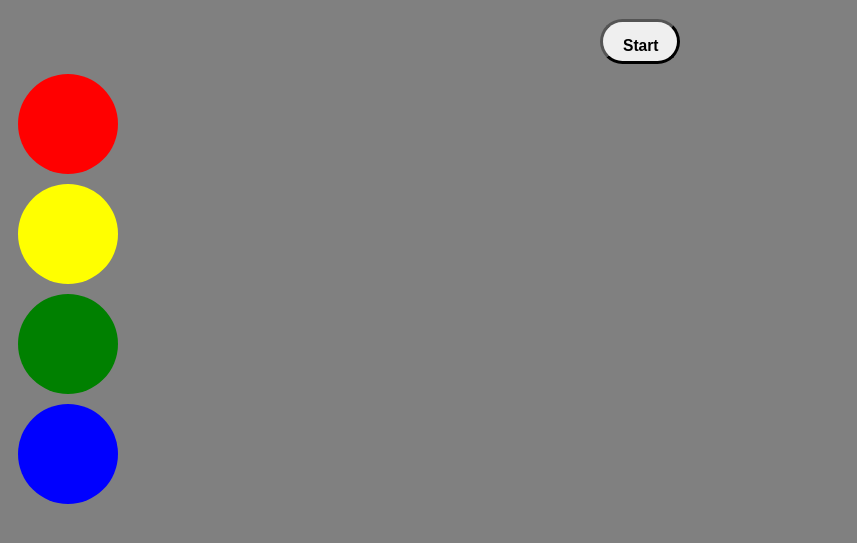
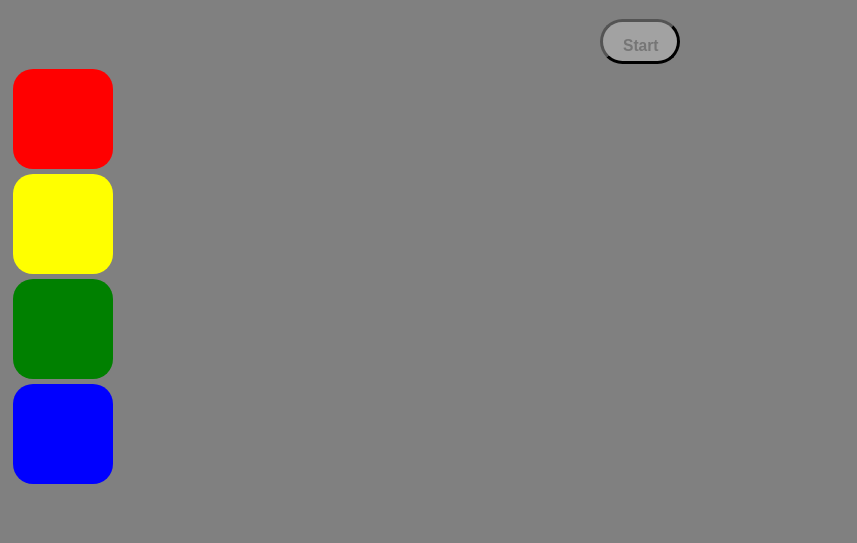
Before and after one commit to albertapia/bootjs, a plain HTML site: page 3_Ejercicio Simon Dice/index.html in a window 1280 px wide. Both pictures are taken after a click on the button "Start". Shown: the part 61-604 px from the top of the page, without its empty margins (0-857 px from the left). Drawn offline with Linux system fonts and the light colour scheme.

Commit message:
Se cambio los divs del html con css a cudrados se agrego ilumando a css, en js se esta reformulando la logica paso a paso

```diff
--- a/3_Ejercicio Simon Dice/index.html
+++ b/3_Ejercicio Simon Dice/index.html
@@ -10,10 +10,10 @@
     <button class="botonStart"><h3><b>Start</b></h3></button><br>
 
     <div id="cajaBotones">
-        <div class="boton" id="rojo"></div>
-        <div class="boton" id="amarillo"></div>
-        <div class="boton" id="verde"></div>
-        <div class="boton" id="azul"></div>
+        <div class="botonCaja" id="rojo"></div>
+        <div class="botonCaja" id="amarillo"></div>
+        <div class="botonCaja" id="verde"></div>
+        <div class="botonCaja" id="azul"></div>
     </div>
 
     <div id="cajaScore" class="hide">
--- a/3_Ejercicio Simon Dice/main.css
+++ b/3_Ejercicio Simon Dice/main.css
@@ -19,16 +19,20 @@ body {
 }
 
 .botonCaja {
-    width: 120px;
-    height: 120px;
+    width: 100px;
+    height: 100px;
     margin: 5px;
     border-radius: 20px;
     border-color: black;
-    border-width: 4px;
+    border-width: 8px;
     cursor: pointer;
 }
 
-button:active { /* Si no funciona bien probar esta accion del boton definiendola por clases en vez de por elemento*/
+.botonCaja:active { /* Si no funciona bien probar esta accion del boton definiendola por clases en vez de por elemento*/
+    box-shadow: 0px 0px 30px white;
+}
+
+.iluminado {
     box-shadow: 0px 0px 30px white;
 }
 
@@ -47,11 +51,3 @@ button:active { /* Si no funciona bien probar esta accion del boton definiendola
 #azul {
     background-color: blue;
 }
-
-.boton {
-    width: 100px;
-    height: 100px;
-    margin: 10px;
-    border-radius: 50%;
-    cursor: pointer;
-  }
--- a/3_Ejercicio Simon Dice/main.js
+++ b/3_Ejercicio Simon Dice/main.js
@@ -1,71 +1,53 @@
-const $botonStar = document.querySelector('.botonStart');
-const $botonRojo = document.querySelector('#rojo');
-const $botonAmarillo = document.querySelector('#amarillo');
-const $botonVerde = document.querySelector('#verde');
-const $botonAzul = document.querySelector('#azul');
+const $botones = document.querySelectorAll('.botonCaja');
+const $botonEmpezar = document.querySelector('.botonStart');
+const $cajaScore = document.getElementById('cajaScore');
+const $cajaScoreMaximo = document.getElementById('cajaScoreMaximo');
+let secuenciaDelJuego = []; // secuencia del juego ...MAKINA
+let secuenciaDelJugador = []; // secuencia del HUMANO
+let puntajeJuegoActual = 0; // Puntaje del juego actual
+let puntajeMaximo = 0; // RECORDDD!!
 
-/*cuando cambie a clases revisar tomar de referencia haer las correcicones etc
+$botonEmpezar.addEventListener('click', empezarJuego);
+// $botonEmpezar.onclick = empezarJuego;
 
- let cuadrado = document.querySelector('#cajaBotones')
-undefined
-cuadrado.addEventListener('click', ()=> {
+/*
+botones.addEventListener('click', empezarJuego);
+$cuadradoBotones.addEventListener('click', ()=> {
     console.log("Hago click")
-}) */
+})*/
 
-const secuenciaDelJuego = []; /*  En este array tengo que pushear el patron cuando se vaya avanzando en el juego*/
-let secuenciaDelJugador = []; /*  En este array tengo que pushear el patron cuando el jugador vaya avanzando en el juego para comparar con el otro array*/
-let puntajeMaximo = 0;
-let juegoIniciado = false;
-
-$botonStar.onclick = iniciandoElJuego;
-$botonRojo.onclick = botonRojo;
-$botonAmarillo.onclick = botonAmarillo;
-$botonVerde.onclick = botonVerde;
-$botonAzul.onclick = botonAzul;
-
-function iniciandoElJuego() {
-  // console.log("Test Iniciando");
-      if (juegoIniciado === false) {
-        juegoIniciado === true;
-        iniciarJuego();
-      }
-    }
-
-function botonRojo() {
-      if (juegoIniciado===true) {
-        secuenciaDelJugador.push(0);
-        verificarSecuencia();
-      }
+function empezarJuego() {
+  $botonEmpezar.disabled = true; // para desabilitar el boton una vez iniciado
+  secuenciaDelJuego = [];
+  puntajeJuegoActual = 0;
+  secuenciaDelJugador = [];
+  agregarNuevoColor();
 }
 
-function botonAmarillo() {
-  if (juegoIniciado===true) {
-    secuenciaDelJugador.push(1);
-        verificarSecuencia();
-      }
+function agregarNuevoColor() {
+  const nuevoColor = obtenerColorAleatorio();
+  secuenciaDelJuego.push(nuevoColor);
+  ejecutarSecuencia(secuenciaDelJuego);
 }
 
-function botonVerde() {
-      if (juegoIniciado===true) {
-    secuenciaDelJugador.push(2);
-        verificarSecuencia();
-      }
+function obtenerColorAleatorio() {
+  const coloresDisponibles = ['rojo', 'verde', 'azul', 'amarillo'];
+  const color = Math.floor(Math.random() * coloresDisponibles.length);
+  return coloresDisponibles[color];
 }
 
-function botonAzul() {
-      if (juegoIniciado===true) {
-    secuenciaDelJugador.push(3);
-        verificarSecuencia();
-      }
+function ejecutarSecuencia(secuenciaDelJuego) {
+
 }
 
-function iniciarJuego () {
-    let puntajeTotal = 0;
-    siguienteSecuencia();
-    return puntajeTotal; // tenog que declarar a donde va en medio de las llamadas de las funciones del boton star creo
+function iluminarColor(color) {
+  const $botonIluminado = document.getElementById(color);
+  $botonIluminado.classList.add('iluminado');
+
+  setTimeout(() => {
+    $botonIluminado.classList.remove('iluminado');
+  }, 500);
 }
-
-// ver donde se pone secuencia jugador que se reinicia en cada ronda para comparar si el jugador hio bien
 
 function siguienteSecuencia() {
     let botonRandom = Math.floor(Math.random()*4);
```
